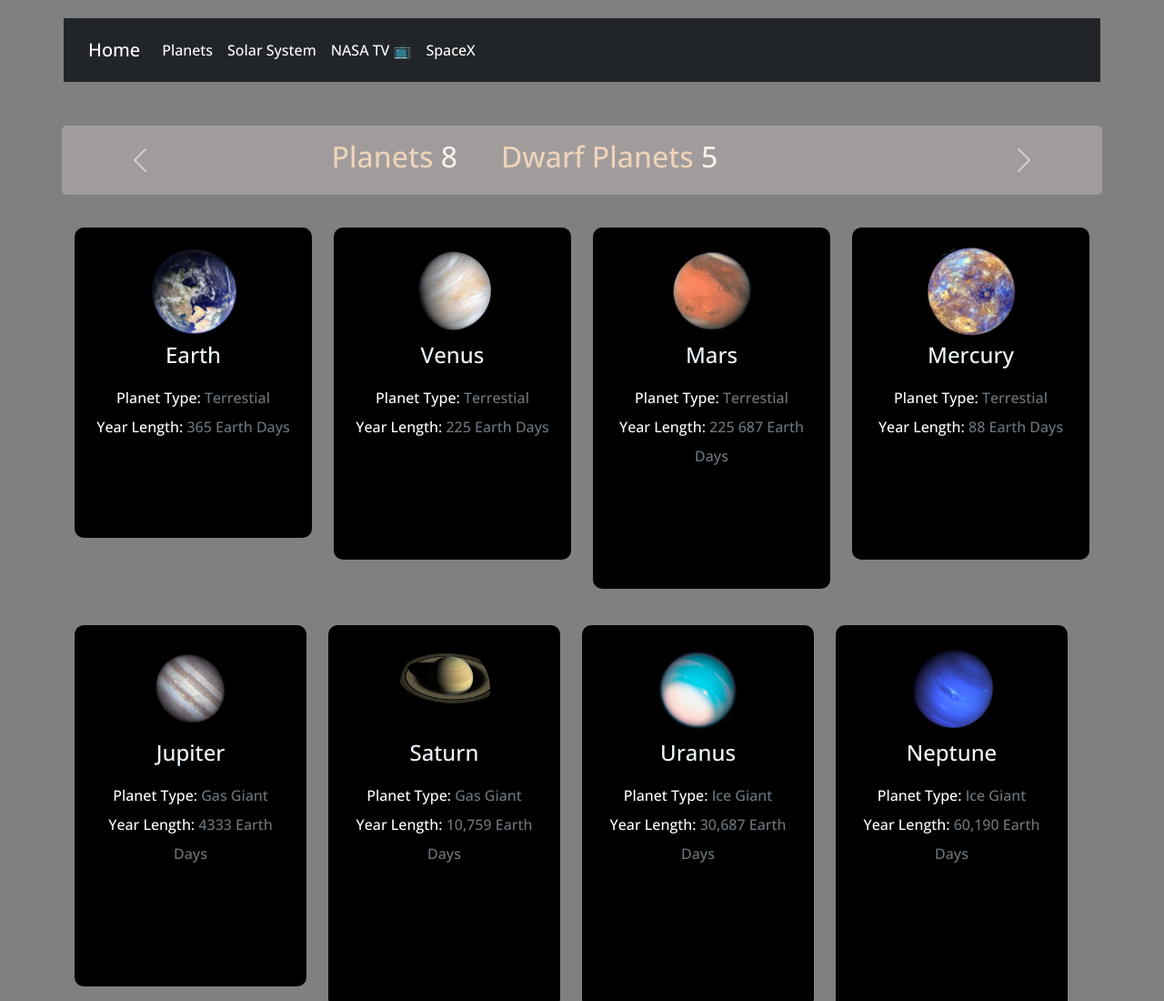
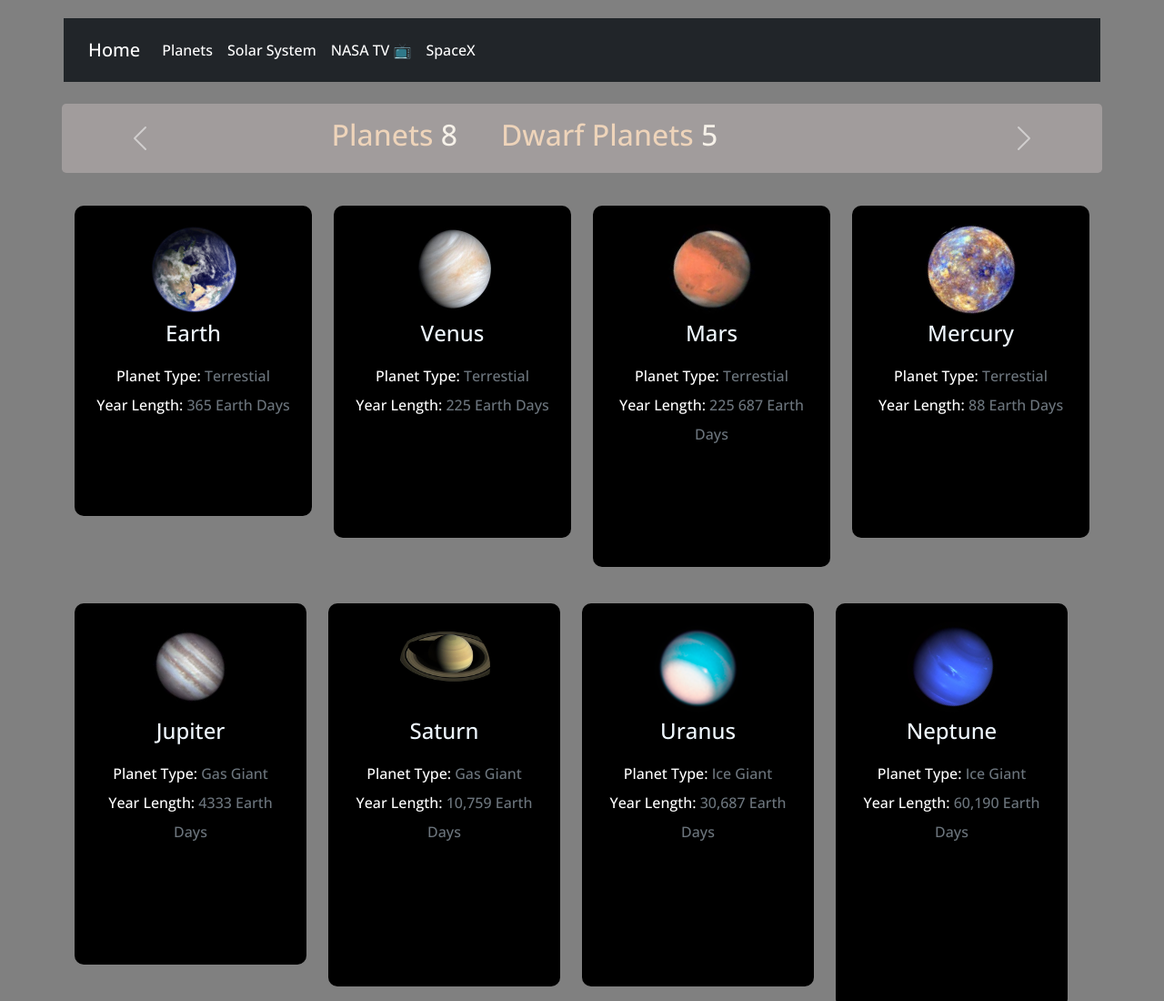
Before and after one commit to wkshelley/portfolio-final-project, a plain HTML site: page planets.html in a window 1280 px wide. Shown: the top 1100 px of the page at 91% size. Drawn offline with nearby package versions, Linux system fonts and the light colour scheme.

Commit message:
Update planets.html

```diff
--- a/planets.html
+++ b/planets.html
@@ -82,7 +82,7 @@
         </div>
       </div>
     </nav>
-<div id="carouselExampleCaptions" class="carousel slide mt-5 ms-5 me-5 mb-3 rounded-3" data-bs-ride="carousel">
+<div id="carouselExampleCaptions" class="carousel slide mt-4 ms-5 me-5 mb-3 rounded-3" data-bs-ride="carousel">
 
   <div class="carousel-inner">
     <div class="carousel-item active ">
```
